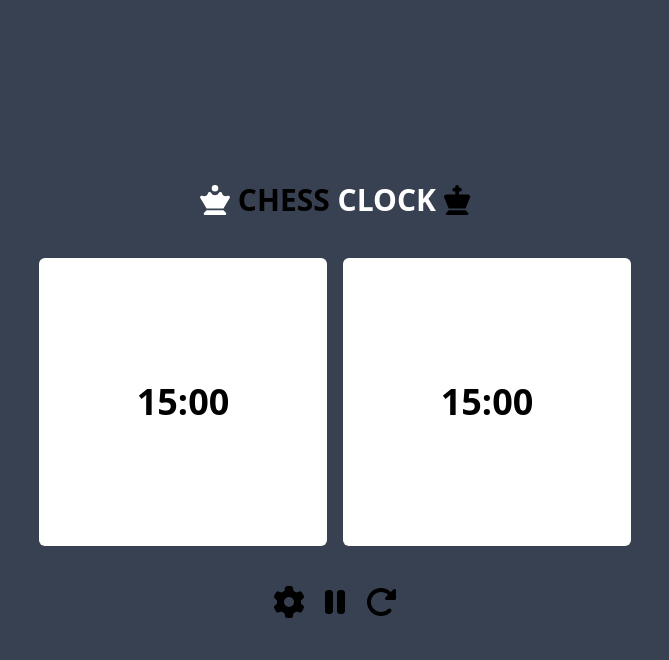
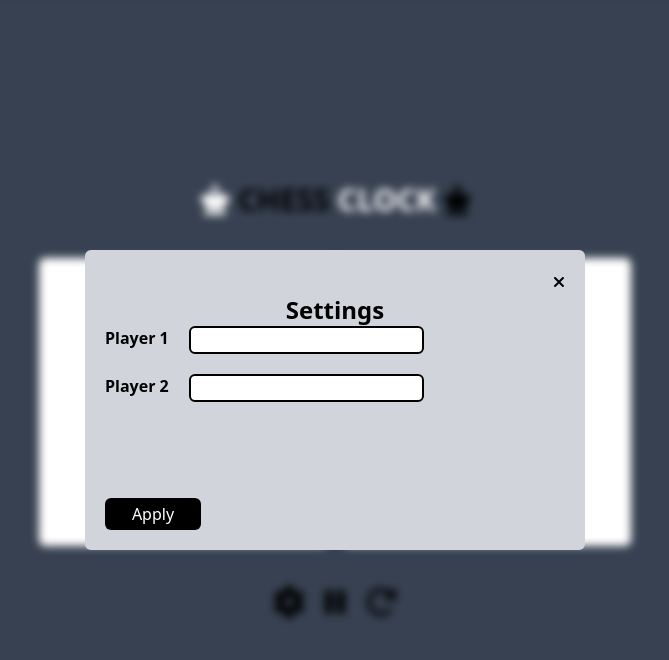
Before and after one commit to igg7x/Chess-Clock, a React (Vite) app: page / in a window 1280 px wide. Both pictures are taken after a click on the button 594 px from the left and 602 px from the top of the page. Shown: the top 660 px of the page, without its empty margins (305-974 px from the left). Built offline with nearby package versions, Linux system fonts and the light colour scheme.

Commit message:
feat: using useReduce hook and add modal config

```diff
--- a/src/components/Board.jsx
+++ b/src/components/Board.jsx
@@ -1,4 +1,4 @@
-import React, { useState, useEffect, useRef } from "react";
+import React, { useState, useEffect, useRef, useReducer } from "react";
 import { PLAYERS } from "../constants/Players";
 import { FontAwesomeIcon } from "@fortawesome/react-fontawesome";
 import {
@@ -11,16 +11,60 @@ import {
 } from "@fortawesome/free-solid-svg-icons";
 import PlayerClock from "./PlayerClock";
 import Button from "./Button";
+import ConfigModal from "./ConfigModal";
+import { useModal } from "../hooks/useModal";
+
+const timesReducer = (state, action) => {
+  const { type } = action;
+  switch (type) {
+    case PLAYERS.player1:
+      return {
+        ...state,
+        player1: {
+          minutes:
+            state.player1.seconds === 0
+              ? state.player1.minutes - 1
+              : state.player1.minutes,
+          seconds: state.player1.seconds === 0 ? 59 : state.player1.seconds - 1,
+        },
+        player2: {
+          ...state.player2,
+        },
+      };
+    case PLAYERS.player2:
+      return {
+        ...state,
+        player1: {
+          ...state.player1,
+        },
+        player2: {
+          minutes:
+            state.player2.seconds === 0
+              ? state.player2.minutes - 1
+              : state.player2.minutes,
+          seconds: state.player2.seconds === 0 ? 59 : state.player2.seconds - 1,
+        },
+      };
+    default:
+      return state;
+  }
+};
 
 const BoardSide = () => {
-  const [minutesPlayer1, setMinutesPlayer1] = useState(15);
-  const [secondsPlayer1, setSecondsPlayer1] = useState(0);
-  const [minutesPlayer2, setMinutesPlayer2] = useState(15);
-  const [secondsPlayer2, setSecondsPlayer2] = useState(0);
+  // const [minutesPlayer1, setMinutesPlayer1] = useState(15);
+  // const [secondsPlayer1, setSecondsPlayer1] = useState(0);
+  // const [minutesPlayer2, setMinutesPlayer2] = useState(15);
+  // const [secondsPlayer2, setSecondsPlayer2] = useState(0);
   const [turnPlayer, setTurnPlayer] = useState("");
   const [stop, setStop] = useState(true);
   const intervalPlayer1Ref = useRef(null);
   const intervalPlayer2Ref = useRef(null);
+  const [times, dispatch] = useReducer(timesReducer, {
+    player1: { minutes: 0, seconds: 10 },
+    player2: { minutes: 1, seconds: 0 },
+  });
+
+  const { isShowing, toggle: toogleModal } = useModal();
 
   const handleStart = () => {
     setStop(!stop);
@@ -38,14 +82,48 @@ const BoardSide = () => {
   };
 
   const handleReset = () => {
-    setMinutesPlayer1(15);
-    setSecondsPlayer1(0);
-    setMinutesPlayer2(15);
-    setSecondsPlayer2(0);
     setTurnPlayer("");
     setStop(true);
     clearsIntervals();
+    times.player1.minutes = 15;
+    times.player1.seconds = 0;
+    times.player2.minutes = 15;
+    times.player2.seconds = 0;
   };
+
+  function clearsIntervals() {
+    clearInterval(intervalPlayer1Ref.current);
+    clearInterval(intervalPlayer2Ref.current);
+  }
+
+  useEffect(() => {
+    if (stop) {
+      clearsIntervals();
+      return;
+    }
+    if (times.player1.minutes === 0 && times.player1.seconds === 0) {
+      clearInterval(intervalPlayer1Ref.current);
+      return;
+    }
+    if (times.player2.minutes === 0 && times.player2.seconds === 0) {
+      clearInterval(intervalPlayer2Ref.current);
+      return;
+    }
+    if (turnPlayer === PLAYERS.player1) {
+      intervalPlayer1Ref.current = setInterval(
+        () => dispatch({ type: PLAYERS.player1 }),
+        1000
+      );
+    } else {
+      intervalPlayer2Ref.current = setInterval(
+        () => dispatch({ type: PLAYERS.player2 }),
+        1000
+      );
+    }
+    return () => {
+      clearsIntervals();
+    };
+  }, [stop, turnPlayer]);
 
   // const handleKeyDown = (e) => {
   //   // console.log(e);
@@ -60,64 +138,60 @@ const BoardSide = () => {
   //   // }
   // };
 
-  const createInterval = (seconds, minutes, setSeconds, setMinutes) => {
-    if (seconds > 0) {
-      setSeconds((prev) => prev - 1);
-    }
-    if (seconds === 0) {
-      if (minutes === 0) {
-        clearInterval(intervalPlayer1Ref.current);
-      } else {
-        setMinutes((prev) => prev - 1);
-        setSeconds(59);
-      }
-    }
-  };
+  // const createInterval = (seconds, minutes, setSeconds, setMinutes) => {
+  //   if (seconds > 0) {
+  //     setSeconds((prev) => prev - 1);
+  //   }
+  //   if (seconds === 0) {
+  //     if (minutes === 0) {
+  //       clearInterval(intervalPlayer1Ref.current);
+  //     } else {
+  //       setMinutes((prev) => prev - 1);
+  //       setSeconds(59);
+  //     }
+  //   }
+  // };
 
-  function clearsIntervals() {
-    clearInterval(intervalPlayer1Ref.current);
-    clearInterval(intervalPlayer2Ref.current);
-  }
-  //TIMER PLAYER 1
-  useEffect(() => {
-    if (stop) {
-      clearsIntervals();
-      return;
-    }
-    if (turnPlayer === PLAYERS.player1) {
-      intervalPlayer1Ref.current = setInterval(
-        () =>
-          createInterval(
-            secondsPlayer1,
-            minutesPlayer1,
-            setSecondsPlayer1,
-            setMinutesPlayer1
-          ),
-        1000
-      );
-    } else {
-      intervalPlayer2Ref.current = setInterval(
-        () =>
-          createInterval(
-            secondsPlayer2,
-            minutesPlayer2,
-            setSecondsPlayer2,
-            setMinutesPlayer2
-          ),
-        1000
-      );
-    }
-    return () => {
-      clearsIntervals();
-    };
-  }, [
-    turnPlayer,
-    minutesPlayer1,
-    secondsPlayer1,
-    secondsPlayer2,
-    minutesPlayer2,
-    stop,
-  ]);
+  // //TIMER PLAYER 1
+  // useEffect(() => {
+  //   if (stop) {
+  //     clearsIntervals();
+  //     return;
+  //   }
+  //   if (turnPlayer === PLAYERS.player1) {
+  //     intervalPlayer1Ref.current = setInterval(
+  //       () =>
+  //         createInterval(
+  //           secondsPlayer1,
+  //           minutesPlayer1,
+  //           setSecondsPlayer1,
+  //           setMinutesPlayer1
+  //         ),
+  //       1000
+  //     );
+  //   } else {
+  //     intervalPlayer2Ref.current = setInterval(
+  //       () =>
+  //         createInterval(
+  //           secondsPlayer2,
+  //           minutesPlayer2,
+  //           setSecondsPlayer2,
+  //           setMinutesPlayer2
+  //         ),
+  //       1000
+  //     );
+  //   }
+  //   return () => {
+  //     clearsIntervals();
+  //   };
+  // }, [
+  //   turnPlayer,
+  //   minutesPlayer1,
+  //   secondsPlayer1,
+  //   secondsPlayer2,
+  //   minutesPlayer2,
+  //   stop,
+  // ]);
 
   //TIMER PLAYER 2
   // useEffect(() => {
@@ -169,19 +243,20 @@ const BoardSide = () => {
           turn={turnPlayer}
           turnPlayer={turnPlayer === PLAYERS.player1}
           handleClick={handleClick}
-          minutes={minutesPlayer1}
-          seconds={secondsPlayer1}
+          minutes={times.player1.minutes}
+          seconds={times.player1.seconds}
         />
         <PlayerClock
           turn={turnPlayer}
           turnPlayer={turnPlayer === PLAYERS.player2}
           handleClick={handleClick}
-          minutes={minutesPlayer2}
-          seconds={secondsPlayer2}
+          minutes={times.player2.minutes}
+          seconds={times.player2.seconds}
         />
       </div>
       <div className="flex justify-center gap-5">
-        <Button icon={faGear} />
+        <Button icon={faGear} onButtonClick={toogleModal} />
+        <ConfigModal show={isShowing} onCloseModal={toogleModal} />
         <button onClick={handleStart}>
           {stop ? (
             <FontAwesomeIcon size="2xl" icon={faPause} />
--- /dev/null
+++ b/src/components/ConfigModal.jsx
@@ -0,0 +1,40 @@
+import React from "react";
+import { FontAwesomeIcon } from "@fortawesome/react-fontawesome";
+import { faXmark } from "@fortawesome/free-solid-svg-icons";
+
+const ConfigModal = ({ show, onCloseModal }) => {
+  if (!show) {
+    return null;
+  }
+  return (
+    <div className="fixed top-0 left-0 w-full h-full  flex items-center justify-center backdrop-blur-sm">
+      <section className="w-[500px] absolute bg-gray-300 h-[300px] rounded-md p-[20px] flex flex-col   ">
+        <button className="relative top-0 left-56" onClick={onCloseModal}>
+          <FontAwesomeIcon icon={faXmark} />
+        </button>
+        <section>
+          <h3 className="font-bold text-2xl text-center">
+            <span className="text-black">Settings</span>
+          </h3>
+          <div className="flex flex-col gap-5">
+            <div className="flex gap-5">
+              <label className="text-black font-semibold">Player 1</label>
+              <input className="border-2 border-black rounded-md" type="text" />
+            </div>
+            <div className="flex gap-5">
+              <label className="text-black font-semibold">Player 2</label>
+              <input className="border-2 border-black rounded-md" type="text" />
+            </div>
+          </div>
+        </section>
+        <button
+          className="relative top-24 hover:bg-green-400 w-24 bg-black text-white rounded-md p-1 "
+          onClick={onCloseModal}>
+          Apply
+        </button>
+      </section>
+    </div>
+  );
+};
+
+export default ConfigModal;
--- a/src/components/PlayerClock.jsx
+++ b/src/components/PlayerClock.jsx
@@ -1,20 +1,15 @@
 import React from "react";
 import { PLAYERS } from "../constants/Players";
 const PlayerClock = ({ turnPlayer, handleClick, minutes, seconds, turn }) => {
-  console.log(turn);
   return (
     <div
       style={turnPlayer ? { border: "10px  solid green" } : {}}
       className="h-72  flex  flex-col items-center justify-center w-72 bg-white rounded-md"
       onClick={handleClick}>
-      {!minutes && seconds ? (
-        ""
-      ) : (
-        <p className="font-semibold text-4xl text-black">
-          {" "}
-          {minutes}:{seconds < 10 ? `0${seconds}` : seconds}
-        </p>
-      )}
+      <p className="font-semibold text-4xl text-black">
+        {" "}
+        {minutes}:{seconds < 10 ? `0${seconds}` : seconds}
+      </p>
       <p className="text-3xl font-light text-black">
         {turnPlayer ? `Turn ${PLAYERS[turn]}` : ""}
       </p>
--- /dev/null
+++ b/src/hooks/useModal.js
@@ -0,0 +1,13 @@
+import { useState } from "react";
+
+export const useModal = () => {
+  const [isShowing, setIsShowing] = useState(false);
+
+  function toggle() {
+    setIsShowing(!isShowing);
+  }
+  return {
+    isShowing,
+    toggle,
+  };
+};
```
